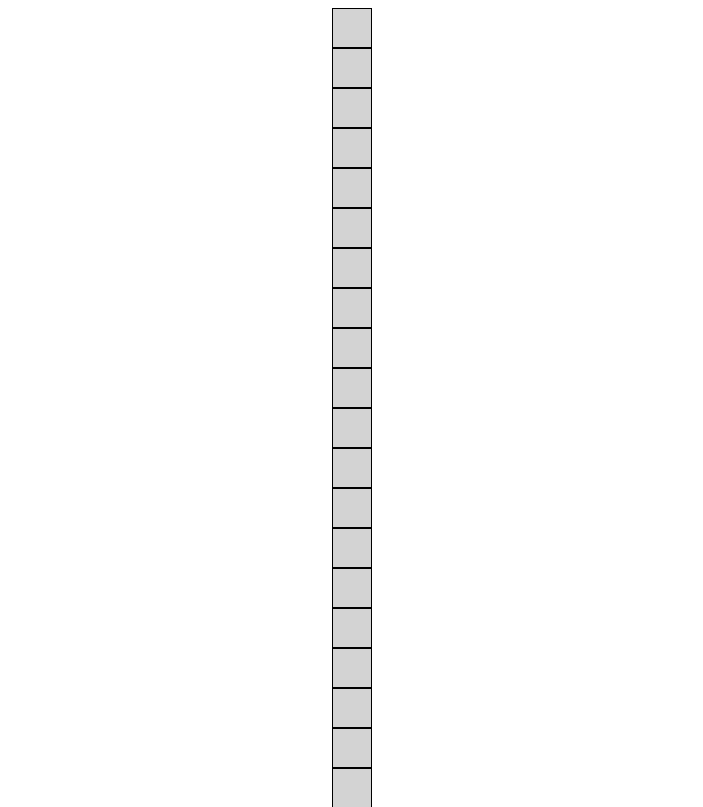
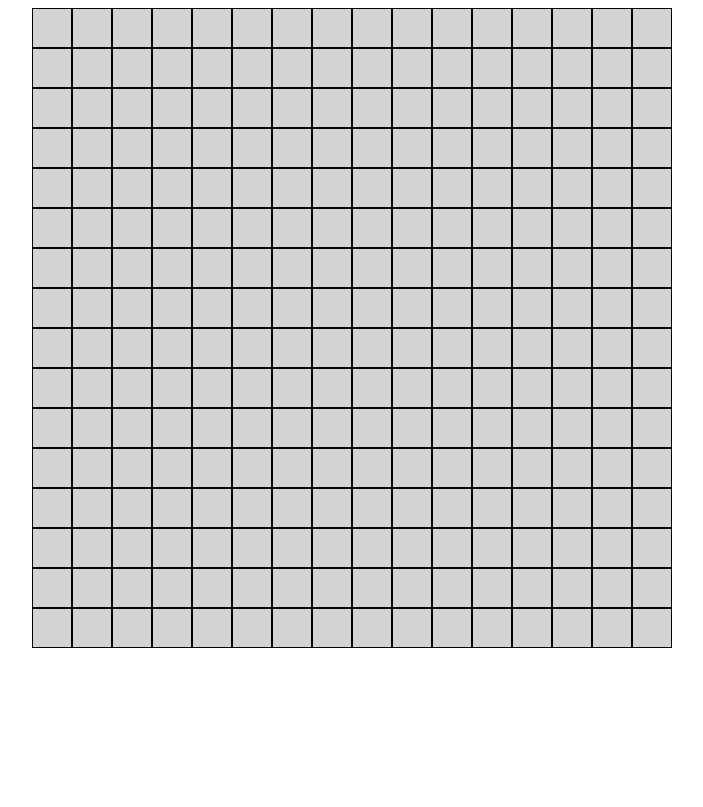
Before and after one commit to Tealrr/etch-a-sketch, a plain HTML site: page index.html in a window 1280 px wide. Shown: the top 807 px of the page, without its empty margins (288-991 px from the left). Drawn offline with Linux system fonts and the light colour scheme.

Commit message:
Made it an effective grid

```diff
--- a/styles.css
+++ b/styles.css
@@ -5,9 +5,11 @@ body {
     justify-content: center;
 }
 
-.container {
+#container {
     display: flex;
     flex-wrap: wrap;
+    height: 640px;
+    width: 640px;
 }
 
 .square {
```
